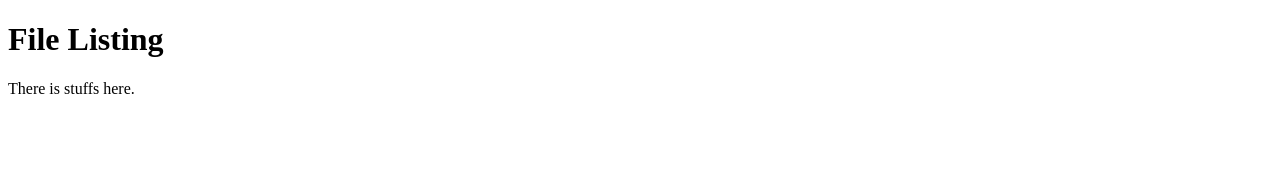
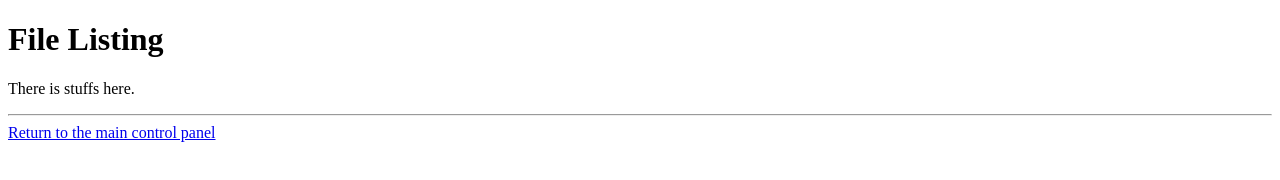
Before and after one commit to linas/archeo, a plain HTML site: page src/webui/templates/file-list.html in a window 1280 px wide. Drawn offline with Linux system fonts and the light colour scheme.

Commit message:
Revised instructions

```diff
--- a/src/webui/templates/file-list.html
+++ b/src/webui/templates/file-list.html
@@ -7,5 +7,7 @@
 <h1>File Listing</h1>
 <p>
 There is stuffs here.
+<hr>
+<a href="./index.html">Return to the main control panel</a>
 </body>
 </html>
```
Also changed, not shown: 1 other file.
